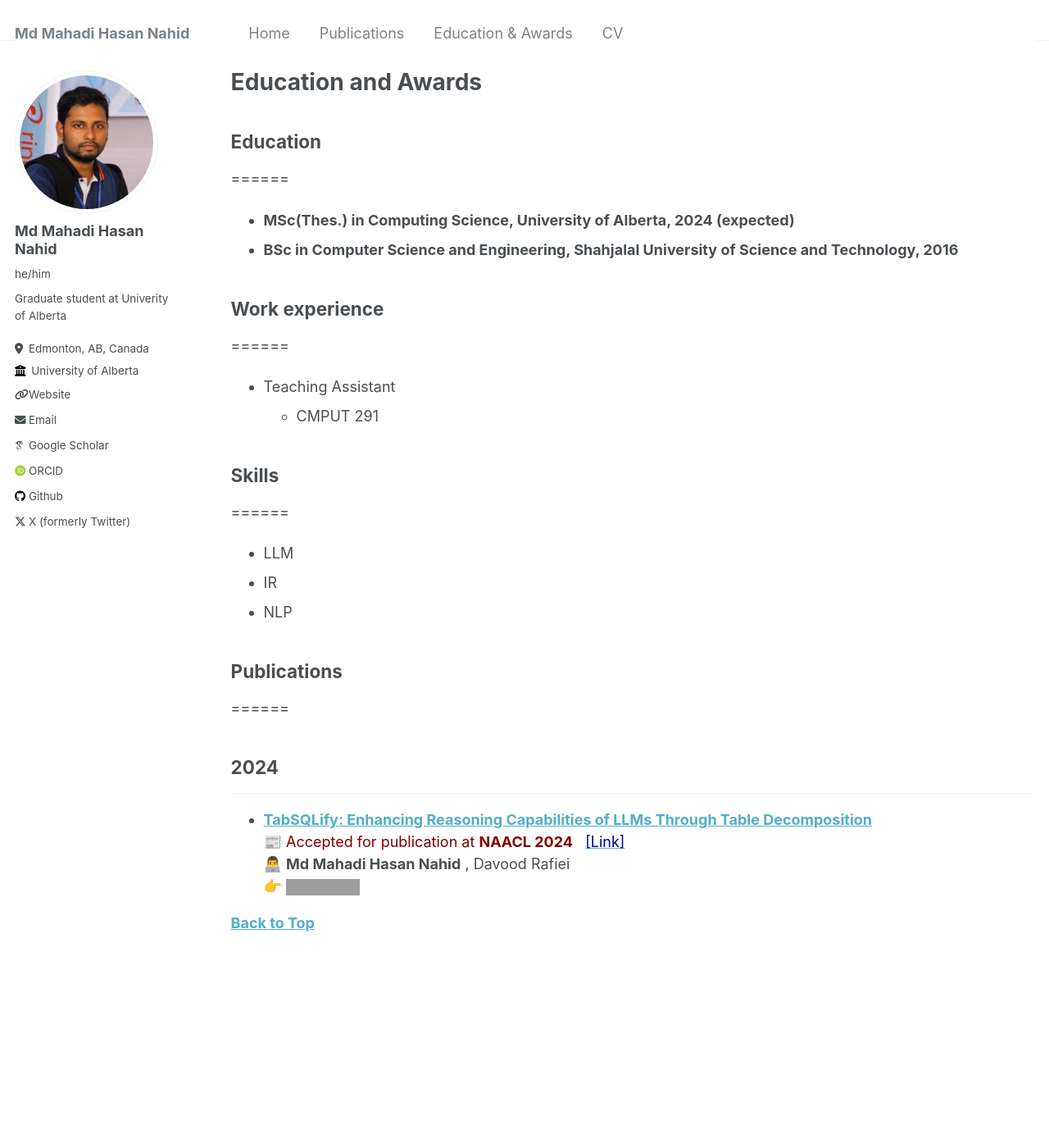
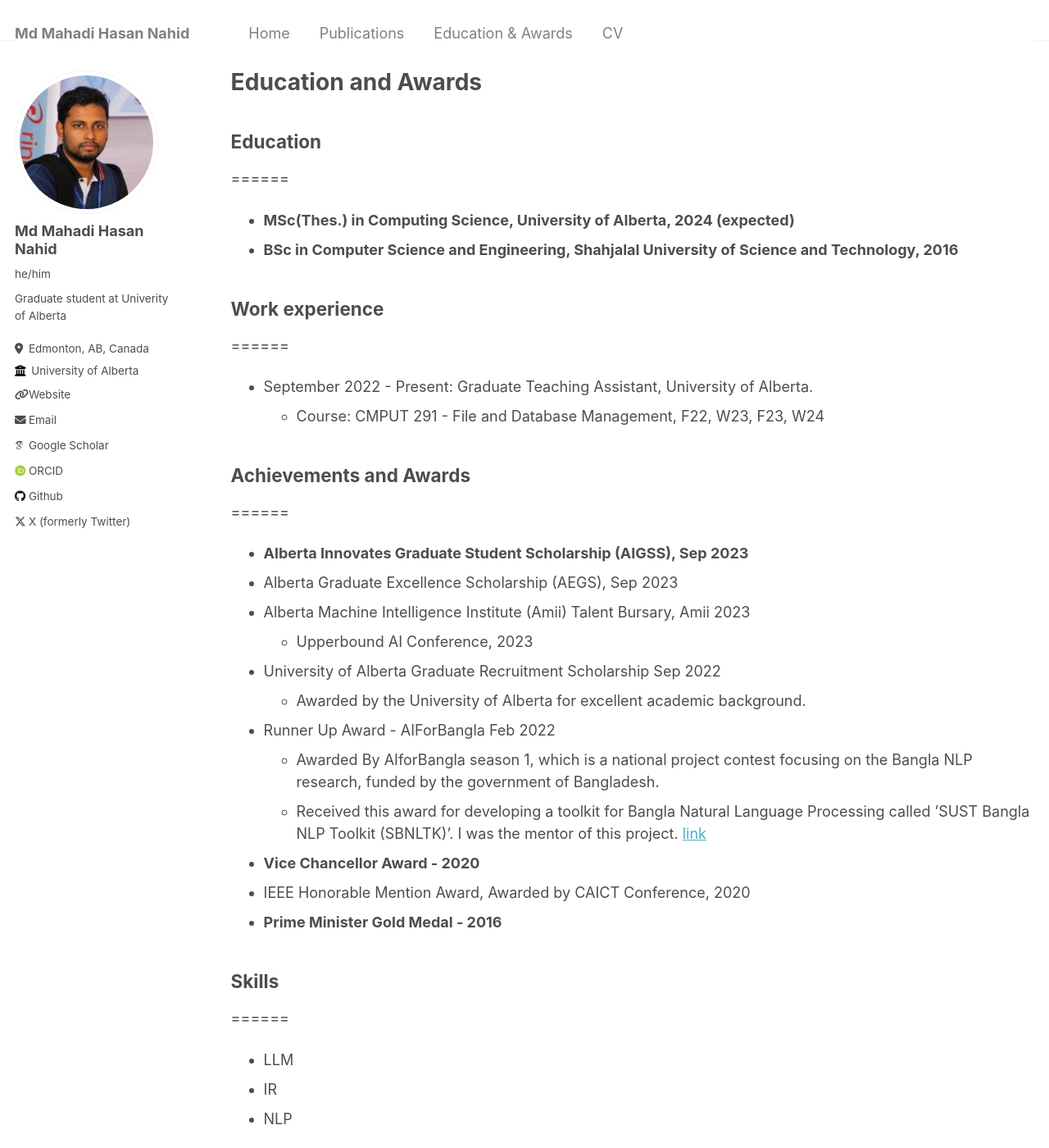
Before and after one commit to mahadi-nahid/mahadi-nahid.github.io, a Jekyll site: the page built from _pages/education-awards.md, in a window 1280 px wide and 1400 px high. Shown: the whole window at 82% size. Built offline with Jekyll 4.4.1, drawn with Linux system fonts in a browser that asks for light colours; some web fonts are replaced; grey boxes are pictures that could not be loaded.

Commit message:
Update education-awards.md

```diff
--- a/_pages/education-awards.md
+++ b/_pages/education-awards.md
@@ -12,8 +12,23 @@ author_profile: true
 
 ## Work experience
 ======
-* Teaching Assistant
-  * CMPUT 291
+* September 2022 - Present: Graduate Teaching Assistant, University of Alberta.
+  * Course: CMPUT 291 - File and Database Management, F22, W23, F23, W24
+
+## Achievements and Awards
+======
+* **Alberta Innovates Graduate Student Scholarship (AIGSS), Sep 2023**
+* Alberta Graduate Excellence Scholarship (AEGS), Sep 2023
+* Alberta Machine Intelligence Institute (Amii) Talent Bursary, Amii 2023
+  * Upperbound AI Conference, 2023
+* University of Alberta Graduate Recruitment Scholarship Sep 2022
+  * Awarded by the University of Alberta for excellent academic background.
+* Runner Up Award - AIForBangla Feb 2022
+  * Awarded By AIforBangla season 1, which is a national project contest focusing on the Bangla NLP research, funded by the government of Bangladesh.
+  * Received this award for developing a toolkit for Bangla Natural Language Processing called ’SUST Bangla NLP Toolkit (SBNLTK)’. I was the mentor of this project. [link]()
+* **Vice Chancellor Award - 2020**
+* IEEE Honorable Mention Award, Awarded by CAICT Conference, 2020
+* **Prime Minister Gold Medal - 2016**
 
 ## Skills
 ======
@@ -23,6 +38,7 @@ author_profile: true
 
 ## Publications
 ======
+
 ## 2024
 -----------
 * [**TabSQLify: Enhancing Reasoning Capabilities of LLMs Through Table Decomposition**](https://2024.naacl.org)<br/>
```
